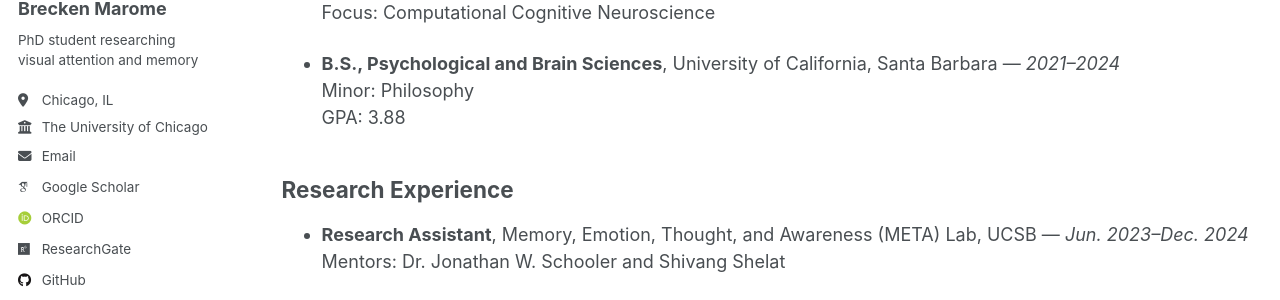
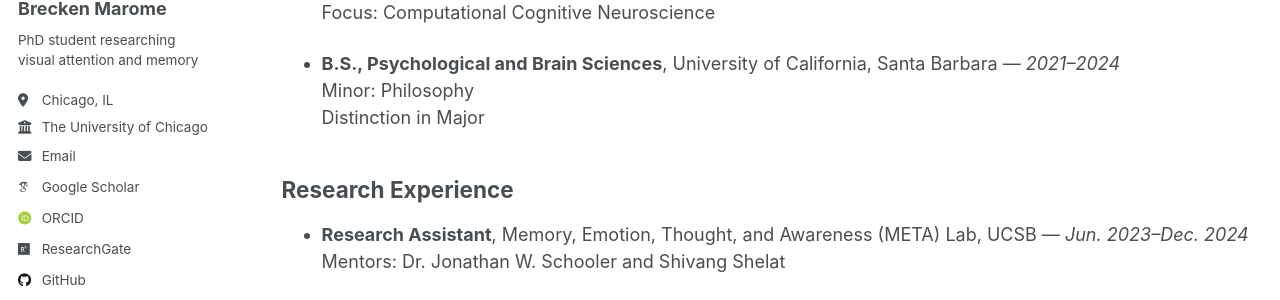
Before and after one commit to btmarome/btmarome.github.io, a Jekyll site: the page built from _pages/cv.md, in a window 1280 px wide and 900 px high. Shown: the part 245-545 px from the top of the window. Built offline with Jekyll 4.4.1, drawn with Linux system fonts in a browser that asks for light colours; some web fonts are replaced; a script that is not in the unit is left out.

Commit message:
Update cv.md

```diff
--- a/_pages/cv.md
+++ b/_pages/cv.md
@@ -16,7 +16,7 @@ redirect_from:
 
 * **B.S., Psychological and Brain Sciences**, University of California, Santa Barbara — *2021–2024*
   Minor: Philosophy
-  GPA: 3.88
+  Distinction in Major
 
 ## Research Experience
 
```
